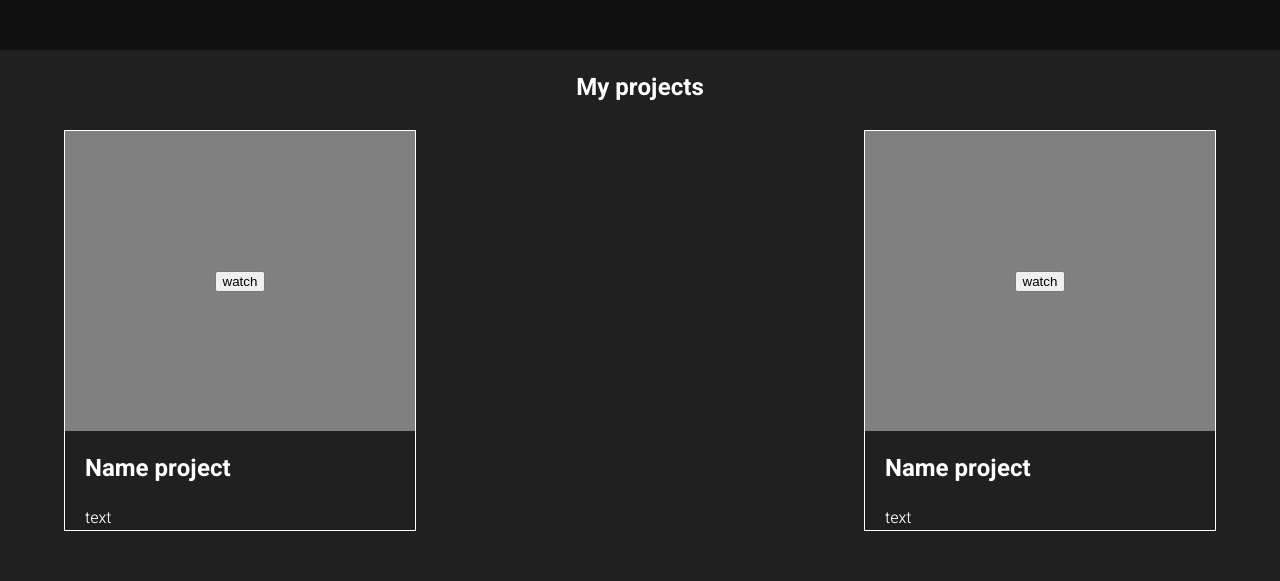
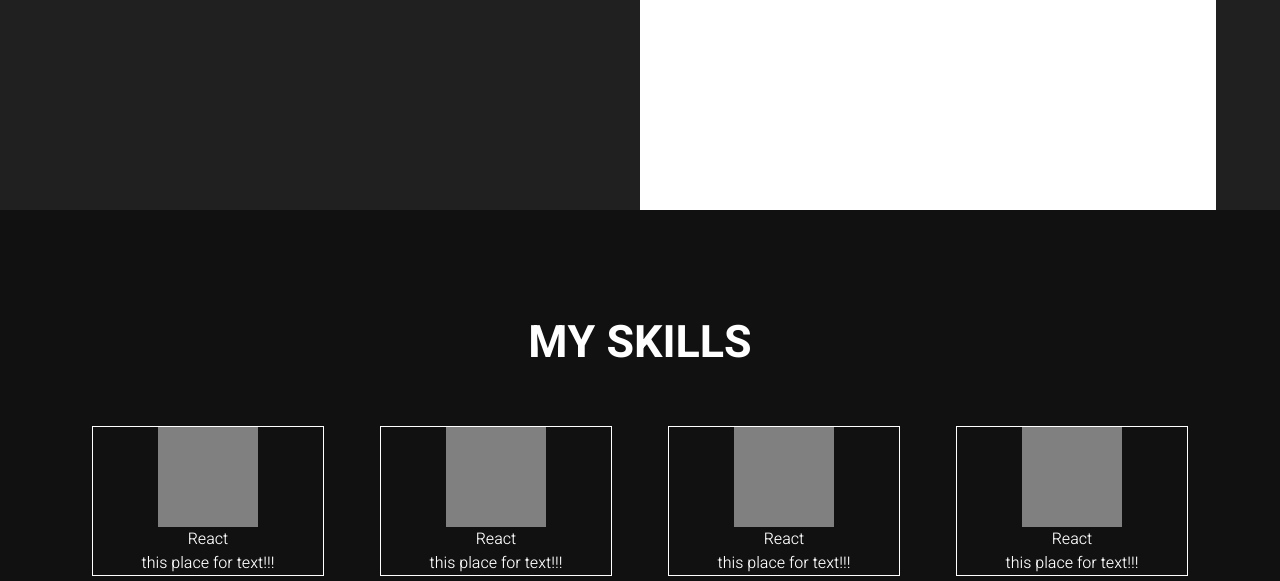
Before and after one commit to ArtemSpiridovich/portfolio, a React (Create React App) app: page / in a window 1280 px wide. Shown: the part 1710-2291 px from the top of the page. Built offline with nearby package versions, Linux system fonts and the light colour scheme.

Commit message:
основной макет готов

```diff
--- a/src/App.js
+++ b/src/App.js
@@ -7,6 +7,7 @@ import Projects from "./components/Myproject/Projects";
 import Freelance from "./components/Freelance/Freelance";
 import Contacts from "./components/ContactMe/Contacts";
 import Footer from "./components/Footer/Footer";
+import About from "./components/About/About";
 
 function App() {
   return (
@@ -14,9 +15,10 @@ function App() {
       <div className='portfolio'>
           {/*<Header/>*/}
           <Main/>
+          <About/>
           <Skills/>
           <Projects/>
-          <Freelance/>
+          {/*<Freelance/>*/}
           <Contacts/>
           <Footer/>
       </div>
--- /dev/null
+++ b/src/components/About/About.js
@@ -0,0 +1,18 @@
+import React from 'react';
+import styles from './About.module.css'
+
+function About() {
+    return (
+        <div className={styles.aboutbg}>
+            <div className={styles.about}>
+                <div className={styles.text}>Lorem ipsum dolor sit amet, consectetur adipisicing elit. Aperiam debitis delectus eaque porro quae
+                    quibusdam sapiente sequi suscipit totam ullam.
+                </div>
+                <div className={styles.photo}>
+                </div>
+            </div>
+        </div>
+    );
+}
+
+export default About;
--- /dev/null
+++ b/src/components/About/About.module.css
@@ -0,0 +1,27 @@
+.aboutbg {
+    background-color: #202020;
+    display: flex;
+    justify-content: center;
+    min-height: 100vh;
+}
+
+.about {
+    width: 90%;
+    display: flex;
+    color: white;
+}
+
+.text {
+    width: 50%;
+    display: flex;
+    justify-content: center;
+    align-items: center;
+}
+
+.photo {
+    width: 50%;
+    background-color: white;
+    display: flex;
+    justify-content: center;
+    align-items: center;
+}
--- a/src/components/ContactMe/Contacts.module.css
+++ b/src/components/ContactMe/Contacts.module.css
@@ -1,6 +1,6 @@
 .contacts {
     height: 100vh;
-    background-color: #202020;
+    background-color: #111;
     color: white;
     display: flex;
     justify-content: center;
--- a/src/components/Footer/Footer.module.css
+++ b/src/components/Footer/Footer.module.css
@@ -1,6 +1,6 @@
 .footer {
     height: 150px;
-    background-color: #111;
+    background-color: #202020;
     color: white;
     display: flex;
     justify-content: center;
--- a/src/components/Myproject/Myworks.module.css
+++ b/src/components/Myproject/Myworks.module.css
@@ -2,7 +2,8 @@
     display: flex;
     flex-direction: column;
     border: 1px solid;
-    width: 350px;
+    width: 360px;
+    height: 390px;
 }
 
 .head {
--- a/src/components/Myproject/Projects.js
+++ b/src/components/Myproject/Projects.js
@@ -11,6 +11,7 @@ function Projects() {
             <div className={styles.components}>
                 <Myworks/>
                 <Myworks/>
+                <Myworks/>
             </div>
         </div>
     );
--- a/src/components/Myproject/Projects.module.css
+++ b/src/components/Myproject/Projects.module.css
@@ -10,16 +10,25 @@
 
 .title {
     width: 90%;
-    height: 10vh;
     display: flex;
     justify-content: center;
+}
+
+.title h2 {
+    font-size: 2.8rem;
+    font-weight: bold;
+    position: relative;
+    text-transform: uppercase;
+    margin: 100px 0 50px;
+    color: #fff;
 }
 
 .components {
     width: 90%;
     display: flex;
-    justify-content: space-between;
+    justify-content: space-around;
     flex-wrap: wrap;
+    margin-bottom: 40px;
 }
 
 @media screen and (max-width: 893px) {
--- a/src/components/Myskills/Block.module.css
+++ b/src/components/Myskills/Block.module.css
@@ -3,6 +3,7 @@
     display: flex;
     flex-direction: column;
     align-items: center;
+    width: 20%;
 
 }
 .photo {
```
